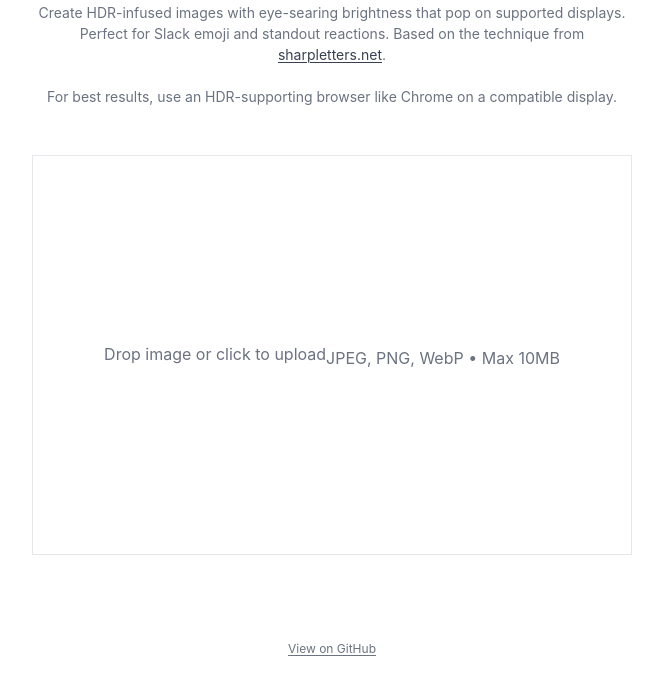
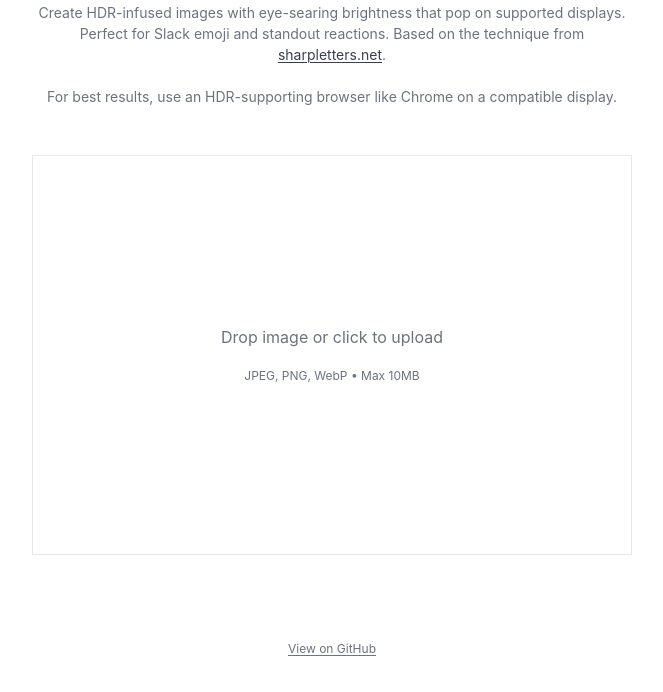
Before and after one commit to wotschofsky/hdrify, a plain HTML site: page static/index.html in a window 1280 px wide. Shown: the part 110-802 px from the top of the page, without its empty margins (308-971 px from the left). Drawn offline with Linux system fonts and the light colour scheme.

Commit message:
Fix upload hint alignment 👀

```diff
--- a/static/index.html
+++ b/static/index.html
@@ -26,7 +26,7 @@
     <main class="main-area">
       <div class="upload" id="uploadArea" role="button" tabindex="0" aria-label="Upload image">
         <p>Drop image or click to upload</p>
-        <p class="upload-hint">JPEG, PNG, WebP • Max 10MB</p>
+        <p>JPEG, PNG, WebP • Max 10MB</p>
         <input type="file" id="imageInput" accept="image/jpeg,image/jpg,image/png,image/webp" hidden aria-label="Choose image file">
       </div>
 
--- a/static/style.css
+++ b/static/style.css
@@ -63,8 +63,10 @@ h1 {
   transition: border-color 0.2s ease;
   min-height: 400px;
   display: flex;
+  flex-direction: column;
   align-items: center;
   justify-content: center;
+  gap: 1rem;
 }
 
 .upload:hover {
@@ -77,15 +79,11 @@ h1 {
 
 .upload p {
   color: #6b7280;
-  font-size: 1rem;
   font-weight: 400;
 }
 
-.upload-hint {
-  color: #9ca3af;
+.upload p:nth-of-type(2) {
   font-size: 0.75rem;
-  font-weight: 400;
-  margin-top: 0.5rem;
 }
 
 .image-display {
```
